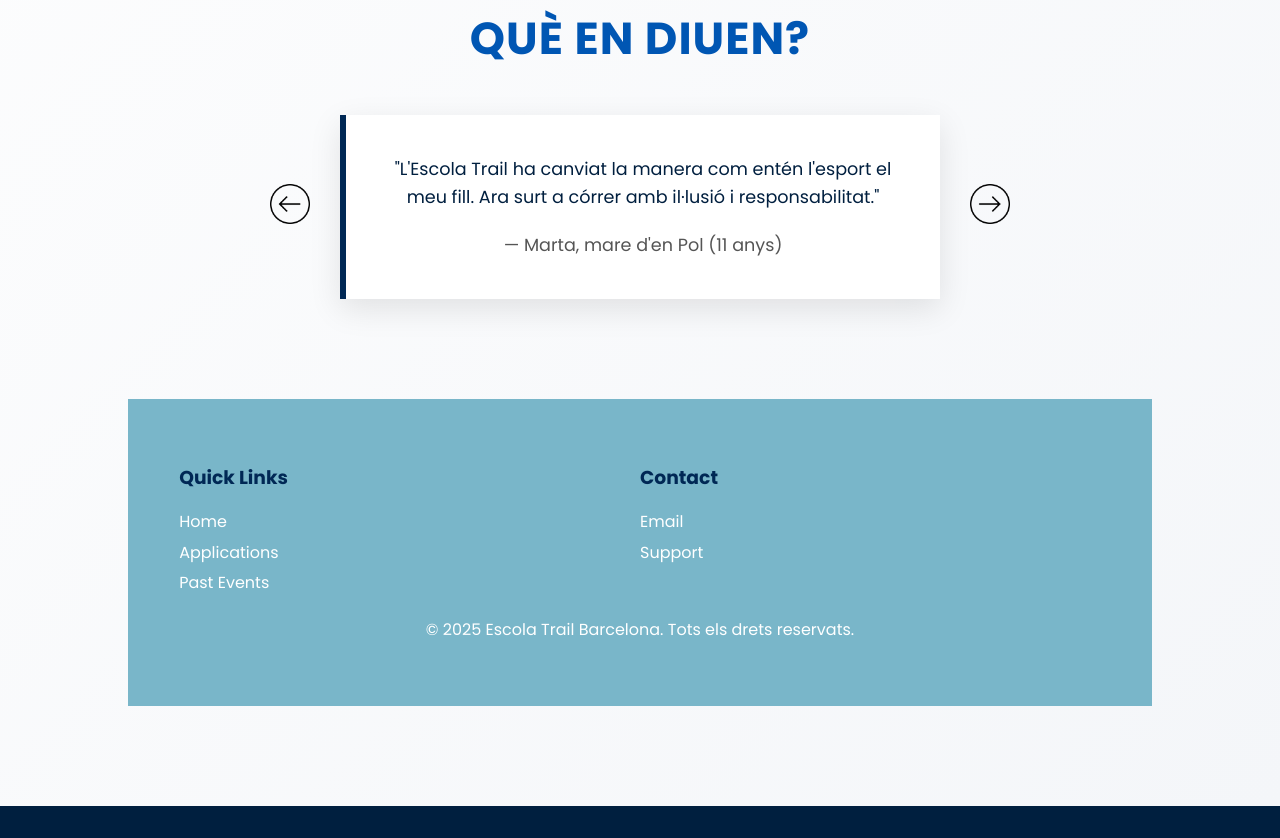
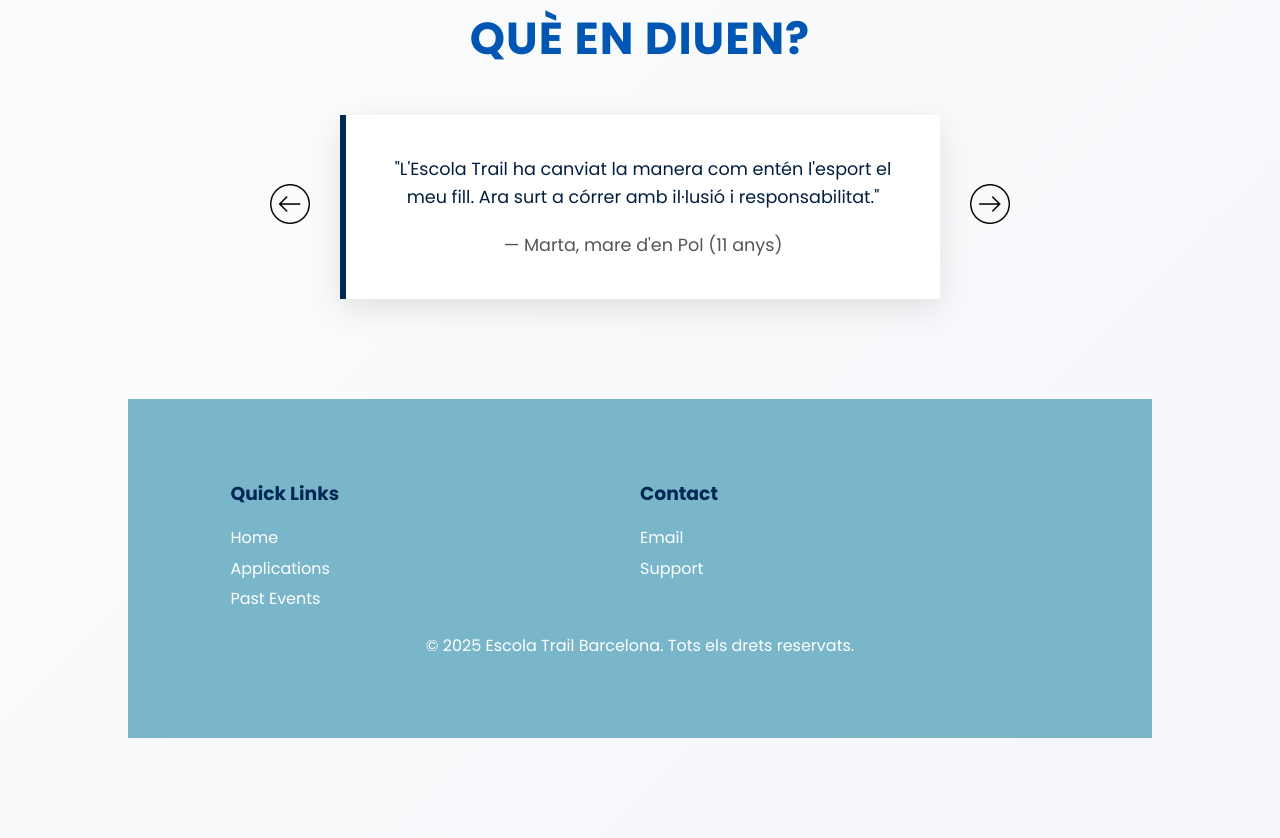
Before and after one commit to beernaattttt/escolatrail, a plain HTML site: page index.html in a window 1280 px wide. Shown: the part 3844-4682 px from the top of the page. Before the commit the page ends 4650 px from the top, so only its background shows below. Drawn offline with Linux system fonts and the light colour scheme.

Commit message:
Update index.html

```diff
--- a/index.html
+++ b/index.html
@@ -448,7 +448,7 @@
     footer {
       background-color: var(--dark-blue);
       color: var(--white);
-      padding: 4rem 5%;
+      padding: 80px 10%;
       text-align: center;
     }
 
```
